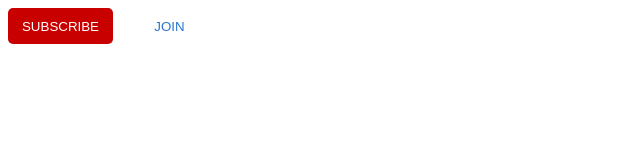
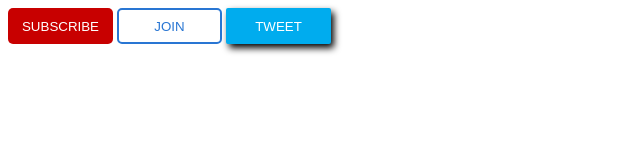
Before and after one commit to ryanbritodev/front_end, a plain HTML site: page aula2/botoes.html in a window 1280 px wide. Shown: the whole page, without its empty margins (0-640 px from the left). Drawn offline with Linux system fonts and the light colour scheme.

Commit message:
Update botoes.html

```diff
--- a/aula2/botoes.html
+++ b/aula2/botoes.html
@@ -7,10 +7,37 @@
 
         <!-- CSS INTERNO -->
             <style>
+                .twitter {
+                    background-color: rgb(0,172,238);
+                    color: rgb(255, 255, 255);
+                    border: rgb(41,118,211);
+                    border-color: rgb(0,172,238);
+                    border-style: solid;
+                    border-width: 2px;
+                    width: 105px;
+                    height: 36px;
+                    text-transform: uppercase;
+                    border-radius: 2px;
+                    cursor: pointer;
+                    transition: all 0.3s;
+                    box-shadow: 3px 4px 7px black;
+                }
+
+                .twitter:hover{
+                    opacity: 0.7;
+                }
+
+                .twitter:active{
+                    opacity: 0.5;
+                }
+
                 .entrar {
                     background-color: #ffff;
                     color: rgb(41,118,211);
-                    border: blue;
+                    border: rgb(41,118,211);
+                    border-color: rgb(41,118,211);
+                    border-style: solid;
+                    border-width: 2px;
                     width: 105px;
                     height: 36px;
                     text-transform: uppercase;
@@ -18,6 +45,16 @@
                     cursor: pointer;
                     transition: all 0.3s;
                 }
+
+                .entrar:hover{
+                    opacity: 0.7;
+                }
+
+                .entrar:active{
+                    opacity: 0.5;
+                }
+
+
 
                 .cadastro {
                     background-color: rgb(200,0,0);
@@ -47,6 +84,7 @@
 
             <button class="cadastro">Subscribe</button>
             <button class="entrar">Join</button>
+            <button class="twitter">Tweet</button>
 
         </body>
     </html>
```
